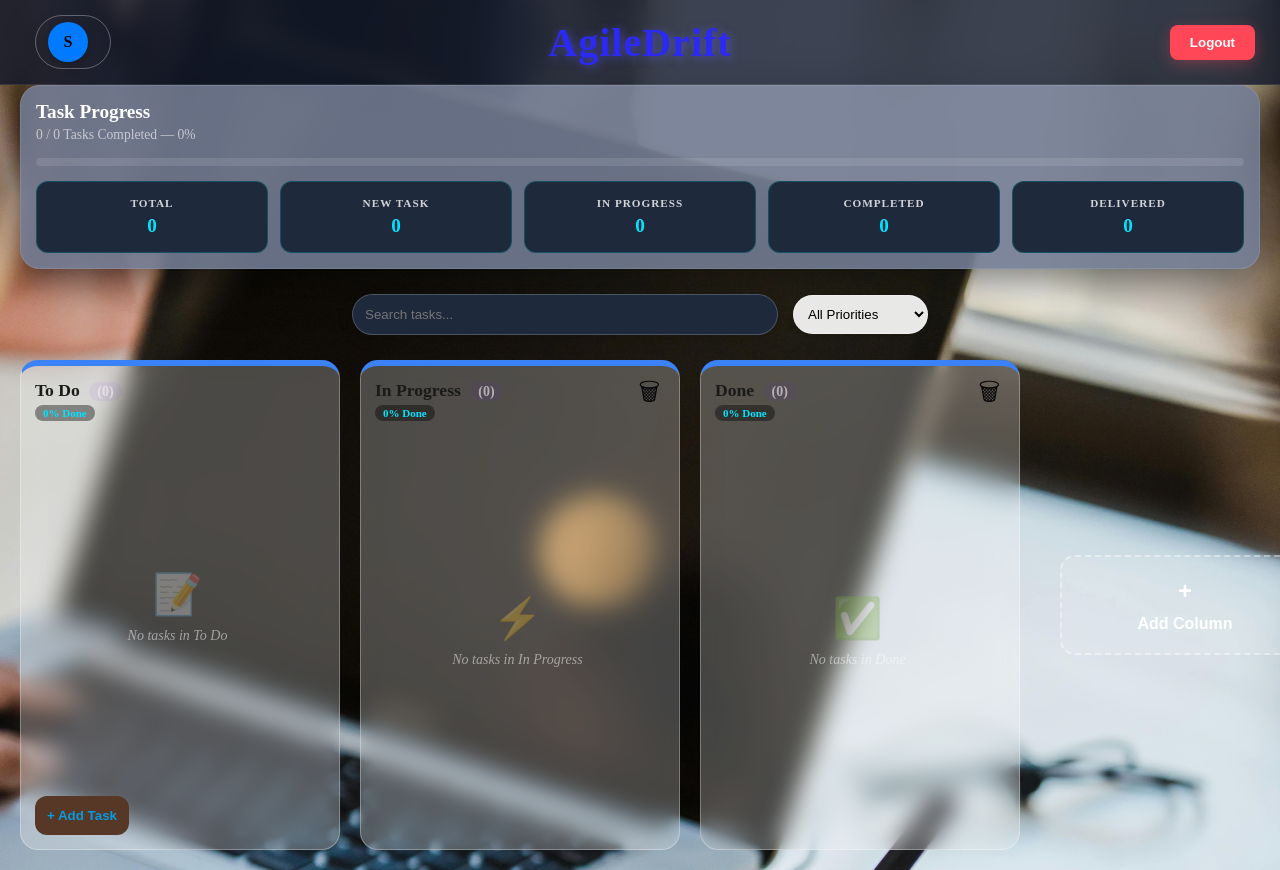
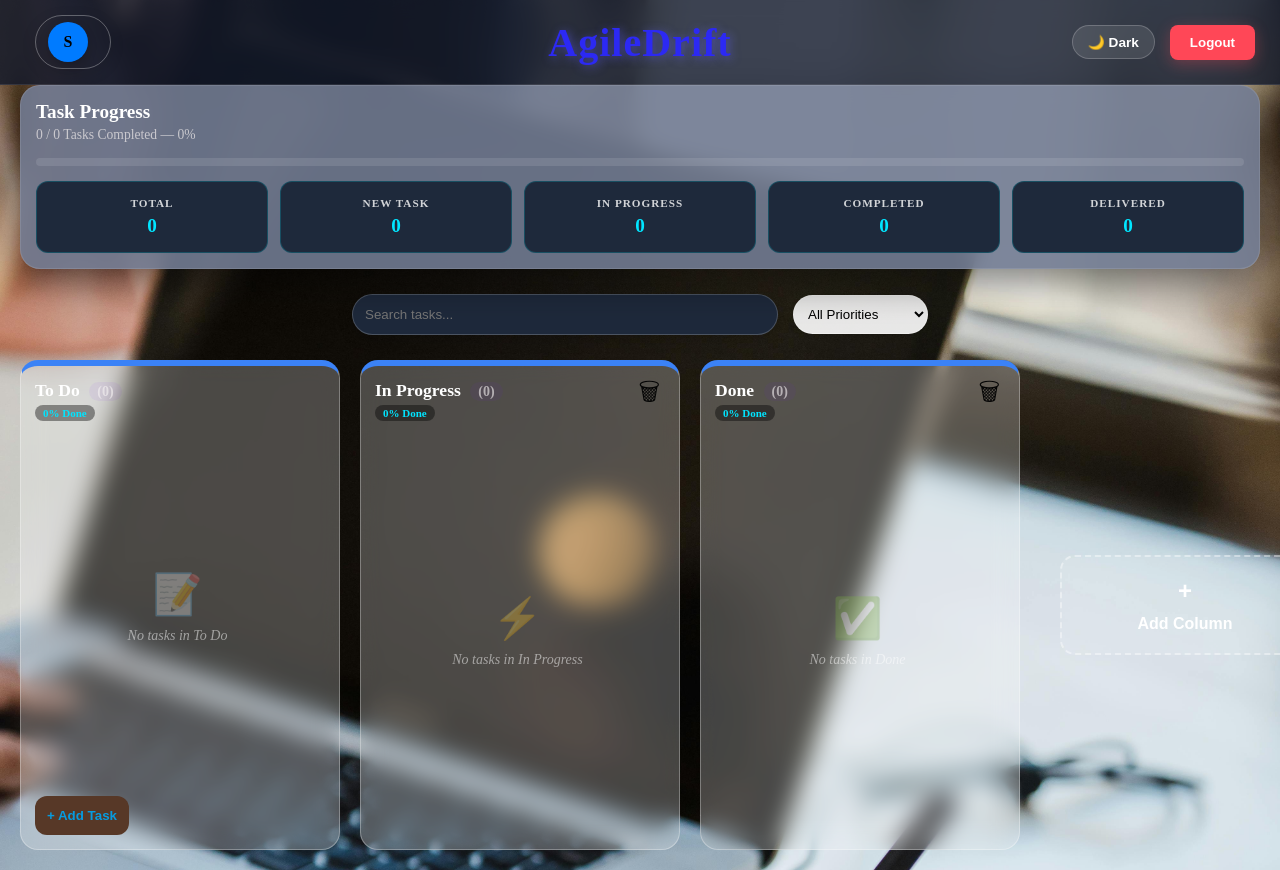
Before and after one commit to upadhyaya09/agiledriftflow, an Angular app: page /board in a window 1280 px wide. Built offline with nearby package versions, Linux system fonts and the light colour scheme; sample sign-in values are in the browser's storage.

Commit message:
dark mode implement

```diff
--- a/src/app/board/board.css
+++ b/src/app/board/board.css
@@ -1,3 +1,25 @@
+/* ================= THEME VARIABLES (NEW) ================= */
+/* These variables allow the toggle to work without deleting your old code */
+.light-theme {
+  --bg-glass: rgba(112, 122, 146, 0.9);
+  --header-bg: rgba(15, 23, 42, 0.8);
+  --text-main: #ffffff;
+  --column-bg: rgba(255, 255, 255, 0.25);
+  --card-bg: rgb(2, 78, 73);
+  --box-bg: #1e293b;
+  --title-color: #2c29f3;
+}
+
+.dark-theme {
+  --bg-glass: rgba(15, 23, 42, 0.95); /* Deeper dark glass */
+  --header-bg: rgba(7, 10, 19, 0.9);
+  --text-main: #f8fafc;
+  --column-bg: rgba(30, 41, 59, 0.7); /* Dark slate columns */
+  --card-bg: rgba(51, 65, 85, 0.9);   /* Slate task cards */
+  --box-bg: #0f172a;                 /* Deep navy summary boxes */
+  --title-color: #60a5fa;            /* Electric blue for dark mode */
+}
+
 /* ==============GLOBAL & BACKGROUND ========== */
 html, body {
   margin: 0;
@@ -22,12 +44,13 @@ html, body {
   box-sizing: border-box;
   animation: fadeIn 0.8s ease-out;
   flex-shrink: 0;
+  transition: all 0.3s ease; /* Smooth theme transition */
 }
 
 .stats-main-card {
-  background: rgba(112, 122, 146, 0.9); /* Glass effect */
-  backdrop-filter: none;
-  -webkit-backdrop-filter: none;
+  background: var(--bg-glass); /* Glass effect */
+  backdrop-filter: blur(10px);
+  -webkit-backdrop-filter: blur(10px);
   border-radius: 20px;
   padding: 15px;
   border: 1px solid rgba(255, 255, 255, 0.1);
@@ -36,7 +59,7 @@ html, body {
 
 .header-text h2 {
   margin: 0;
-  color: #ffffff;
+  color: var(--text-main);
   font-size: 1.2rem;
   font-weight: 700;
 }
@@ -71,7 +94,7 @@ html, body {
 
 .summary-box {
   /* Darker background makes the cyan/blue numbers POP */
-  background: #1e293b;
+  background: var(--box-bg);
   padding: 15px 12px;
   border-radius: 12px;
   text-align: center;
@@ -137,7 +160,7 @@ html, body {
   align-items: center;
   justify-content: space-between;
   padding: 15px 25px;
-  background: rgba(15, 23, 42, 0.8); /* Dark glass effect */
+  background: var(--header-bg); /* Using Variable */
   backdrop-filter: blur(10px);
   position: sticky;
   top: 0;
@@ -146,6 +169,26 @@ html, body {
   box-sizing: border-box;
   border-bottom: 1px solid rgba(255, 255, 255, 0.1);
   flex-shrink: 0; /* Prevents header from squishing */
+  transition: background 0.3s ease;
+}
+
+/* THEME TOGGLE BUTTON (NEW) */
+.theme-toggle-btn {
+  background: rgba(255, 255, 255, 0.1);
+  border: 1px solid rgba(255, 255, 255, 0.2);
+  color: white;
+  padding: 8px 15px;
+  border-radius: 20px;
+  cursor: pointer;
+  margin-right: 15px;
+  font-size: 0.85rem;
+  font-weight: bold;
+  transition: all 0.2s ease;
+}
+
+.theme-toggle-btn:hover {
+  background: rgba(255, 255, 255, 0.2);
+  transform: translateY(-1px);
 }
 
 /* These three sections ensure perfect centering */
@@ -263,7 +306,7 @@ html, body {
   margin: 0;
   font-size: 2.5rem;
   font-weight: 800;
-  color: #2c29f3; /* White text looks great on your blurred background */
+  color:var(--title-color); /* Using Variable */
   text-shadow: 2px 2px 10px rgba(93, 93, 255, 0.5); /* Soft purple glow */
   letter-spacing: 1px;
 }
@@ -417,7 +460,7 @@ html, body {
   /*min-width: 300px; */
   /*max-width: 450px; /* Prevents columns from getting too wide on huge monitors */
 
-  background: rgba(255, 255, 255, 0.25);
+  background:var(--column-bg) !important; /* Using Variable */
   backdrop-filter: blur(12px); /* Blurs the background behind the column */
   -webkit-backdrop-filter: blur(12px);
   border: 1px solid rgba(255, 255, 255, 0.3);
@@ -435,6 +478,7 @@ html, body {
   overflow: hidden; /* Keeps the column static */
   position: relative;
   border-top: 6px solid #3b82f6; /* Default border */
+  transition: background 0.3s ease;
 }
 
 /* Column Borders */
@@ -461,7 +505,7 @@ html, body {
   margin: 0;
   font-size: 1.1rem;
   font-weight: 700;
-  color: #1a1a1a;
+  color: var(--text-main);
 }
 
 .task-count {
@@ -602,7 +646,7 @@ html, body {
 }
 
 .task-card {
-  background: rgb(2, 78, 73);
+  background: var(--card-bg); /* Using Variable */
   color: white;
   padding: 12px;
   border-radius: 10px;
@@ -610,6 +654,7 @@ html, body {
 
   box-shadow: 0 4px 10px rgba(14, 0, 0, 0.1);
   cursor: grab;
+  transition: transform 0.2s ease, background 0.3s ease;
 }
 
 .task-card:active {
@@ -716,7 +761,7 @@ html, body {
 }
 
 .modal {
-  background: rgb(128, 78, 78);
+  background: var(--box-bg); /* Reuse deep navy for modals */
   padding: 30px;
   border-radius: 20px;
 
@@ -724,6 +769,7 @@ html, body {
   max-width: 450px;          /* 🔥 BIGGER POPUP */
   box-shadow: 0 15px 35px rgba(0, 0, 0, 0.5);
   color: white;
+  border: 1px solid rgba(255, 255, 255, 0.1);
 }
 
 /* Modal Centering Fix */
--- a/src/app/board/board.html
+++ b/src/app/board/board.html
@@ -1,4 +1,4 @@
-<div class="board-container">
+<div class="board-container" [ngClass]="{'dark-theme': isDarkMode, 'light-theme': !isDarkMode }">
   <header class="main-header">
     <div class="profile-section" *ngIf="currentUser">
       <div class="profile-pill" (click)="showAccountMenu = !showAccountMenu">
@@ -45,6 +45,9 @@
     <h1 class="app-title">AgileDrift</h1>
 
     <div class="action-section">
+      <button class="theme-toggle-btn" (click)="toggleTheme()">
+        {{ isDarkMode ? '☀️ Light' : '🌙 Dark' }}
+      </button>
       <button class="logout-button" (click)="logout()">Logout</button>
     </div>
   </header>
--- a/src/app/board/board.ts
+++ b/src/app/board/board.ts
@@ -18,6 +18,7 @@ export class BoardComponent implements OnInit {
   currentUser: any;
   showAccountMenu = false;
   showEditProfileModal = false;
+  isDarkMode = false;
 
   editingUser = { username: '', email: '', phone: '' };
   passwordData = {
@@ -92,6 +93,12 @@ export class BoardComponent implements OnInit {
       });
       this.sortTasks();
     }
+  }
+
+  toggleTheme() {
+    this.isDarkMode = !this.isDarkMode;
+    // Optional: Save preference
+    localStorage.setItem('theme', this.isDarkMode ? 'dark' : 'light');
   }
 
   // --- DASHBOARD CALCULATIONS ---
```
